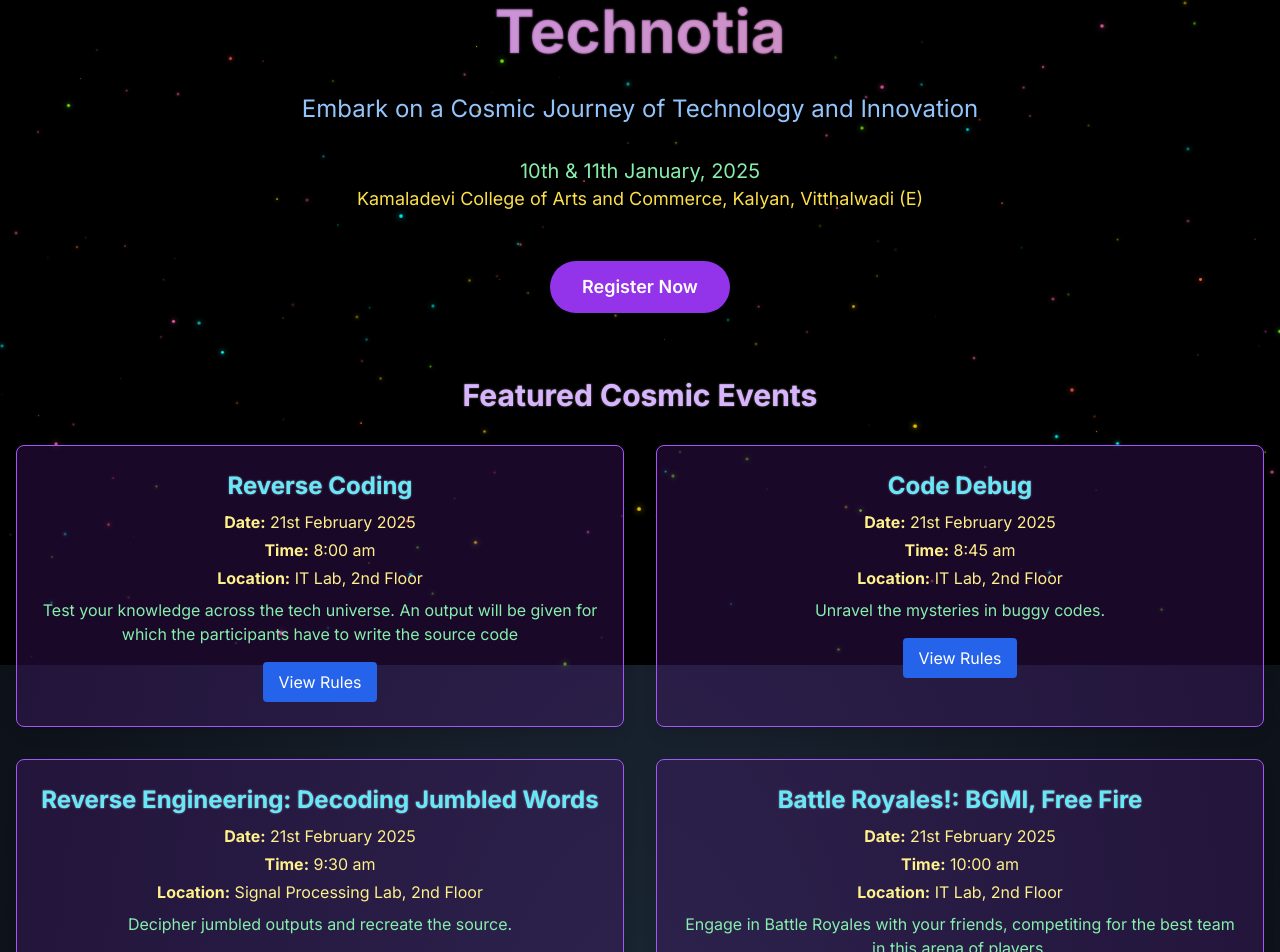
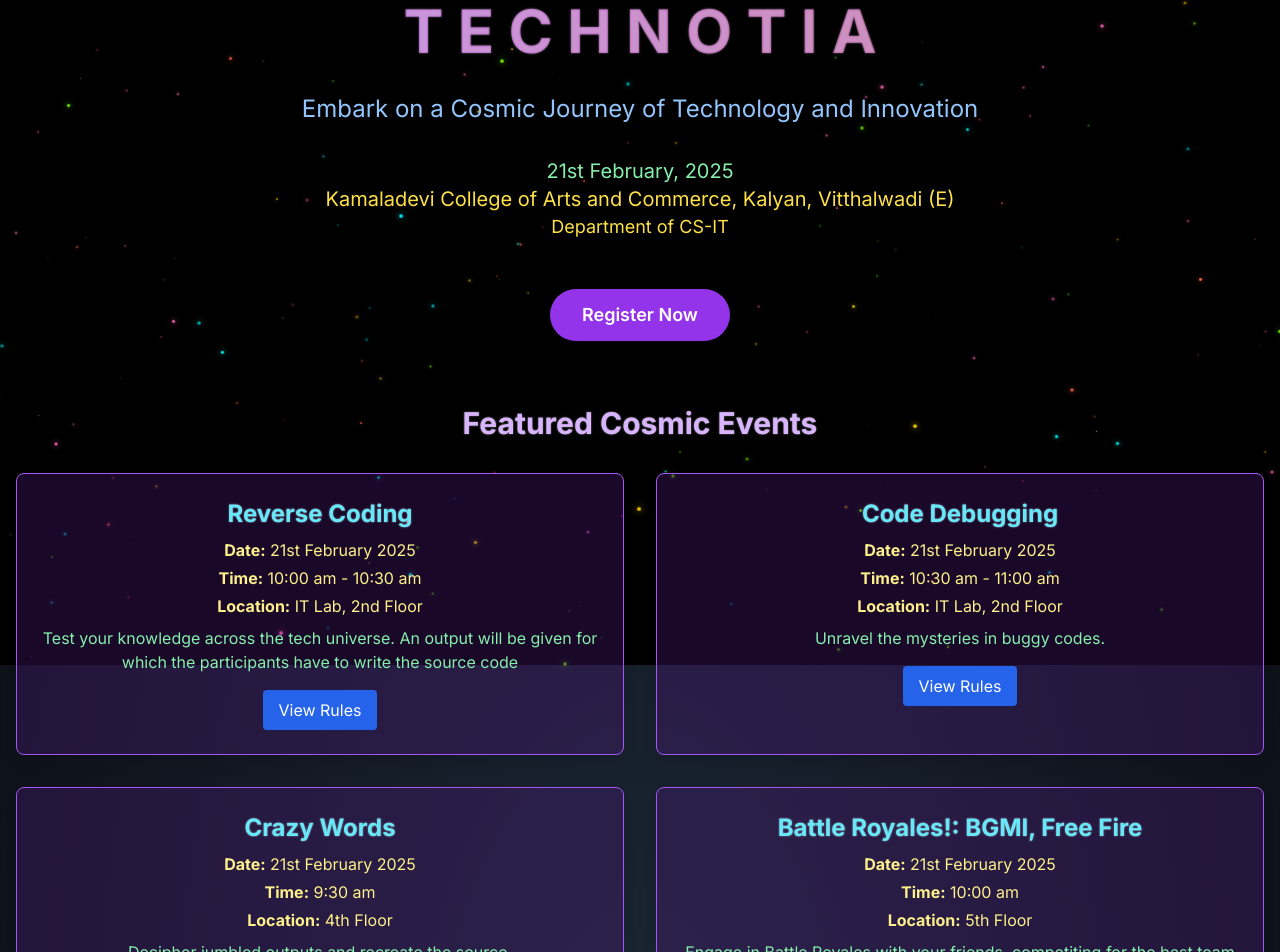
Before and after one commit to Wahid7852/technotia-website, a Next.js app: page / in a window 1280 px wide. Shown: the part 135-1087 px from the top of the page. Built offline with nearby package versions, Linux system fonts and the light colour scheme.

Commit message:
final2
Signed-off-by: Wahid Khan <wahidzk0091@gmail.com>

```diff
--- a/app/page.tsx
+++ b/app/page.tsx
@@ -6,47 +6,48 @@ export default function Home() {
     {
       title: "Reverse Coding",
       date: "21st February 2025",
-      time: "8:00 am",
+      time: "10:00 am - 10:30 am",
       location: "IT Lab, 2nd Floor",
       description: "Test your knowledge across the tech universe. An output will be given for which the participants have to write the source code",
       rules: [
         "Individual Participation",
-        "Time limit: 90 minutes.",
+        "Time limit: 30 minutes.",
         "Use of any external resources is prohibited."
       ]
     },
     {
-      title: "Code Debug",
+      title: "Code Debugging",
       date: "21st February 2025",
-      time: "8:45 am",
+      time: "10:30 am - 11:00 am",
       location: "IT Lab, 2nd Floor",
       description: "Unravel the mysteries in buggy codes.",
       rules: [
         "Individual participation.",
-        "Time limit: 60 minutes.",
-        "Languages allowed: C, Python."
+        "Time limit: 30 minutes.",
+        "Languages allowed: C, Python, Java."
       ]
     },
     {
-      title: "Reverse Engineering: Decoding Jumbled Words",
+      title: "Crazy Words",
       date: "21st February 2025",
       time: "9:30 am",
-      location: "Signal Processing Lab, 2nd Floor",
+      location: "4th Floor",
       description: "Decipher jumbled outputs and recreate the source.",
       rules: [
         "Individual participation.",
-        "Time limit: 60 minutes.",
+        "Time limit: 15 minutes.",
       ]
     },
     {
       title: "Battle Royales!: BGMI, Free Fire",
       date: "21st February 2025",
       time: "10:00 am",
-      location: "IT Lab, 2nd Floor",
+      location: "5th Floor",
       description: "Engage in Battle Royales with your friends, competiting for the best team in this arena of players.",
       rules: [
-        "Squad matches (Max 4 players per team).",
+        "Squad matches (Only Squads allowed).",
         "Participants must bring their own devices.",
+        "No internet will be provided.",
         "Use of any type of hacks and modification tools will result in disqualification."
       ]
     }
@@ -55,15 +56,16 @@ export default function Home() {
   return (
     <div className="text-center relative z-10">
       <h1 className="text-6xl font-bold mb-8 text-transparent bg-clip-text bg-gradient-to-r from-purple-600 to-pink-800 minimal-glow">
-        <br></br><br></br>Technotia
+        <br></br><br></br>T E C H N O T I A
       </h1>
       <p className="text-2xl mb-8 text-blue-300">Embark on a Cosmic Journey of Technology and Innovation</p>
       <div className="mb-12">
-        <p className="text-xl text-green-300">10th & 11th January, 2025</p>
-        <p className="text-lg text-yellow-300">Kamaladevi College of Arts and Commerce, Kalyan, Vitthalwadi (E)</p>
+        <p className="text-xl text-green-300">21st February, 2025</p>
+        <p className="text-xl text-yellow-300">Kamaladevi College of Arts and Commerce, Kalyan, Vitthalwadi (E)</p>
+        <p className="text-lg text-yellow-300">Department of CS-IT</p>
       </div>
       <Link
-        href="https://forms.gle/WEHZMs5bdhbZywes5"
+        href="https://forms.gle/P1BZE2qfnUQWBpjr5"
         target="_blank"
         rel="noopener noreferrer"
         className="inline-block px-8 py-3 text-lg font-semibold text-white bg-purple-600 rounded-full hover:bg-purple-700 transition-colors duration-300 transform hover:scale-105"
```
